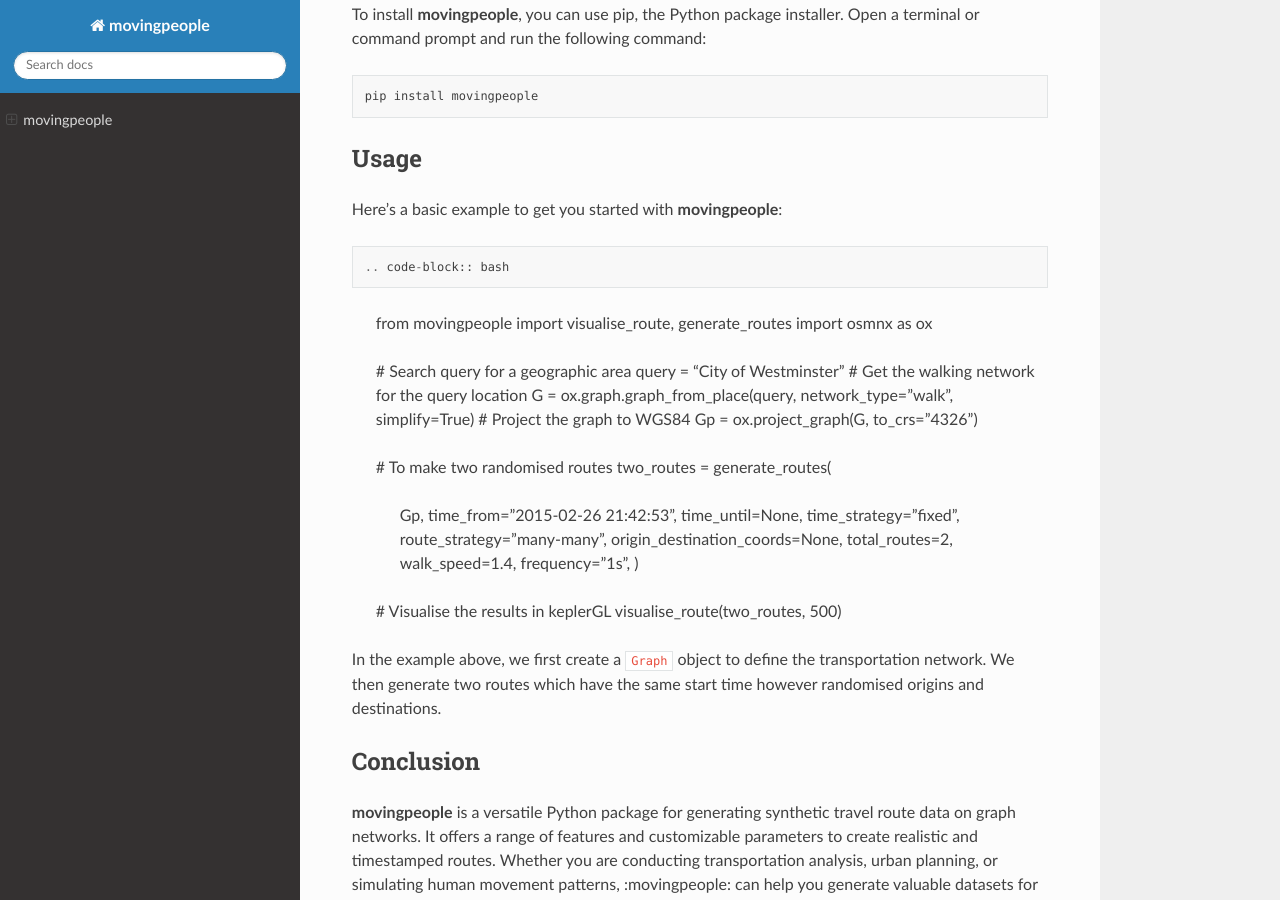
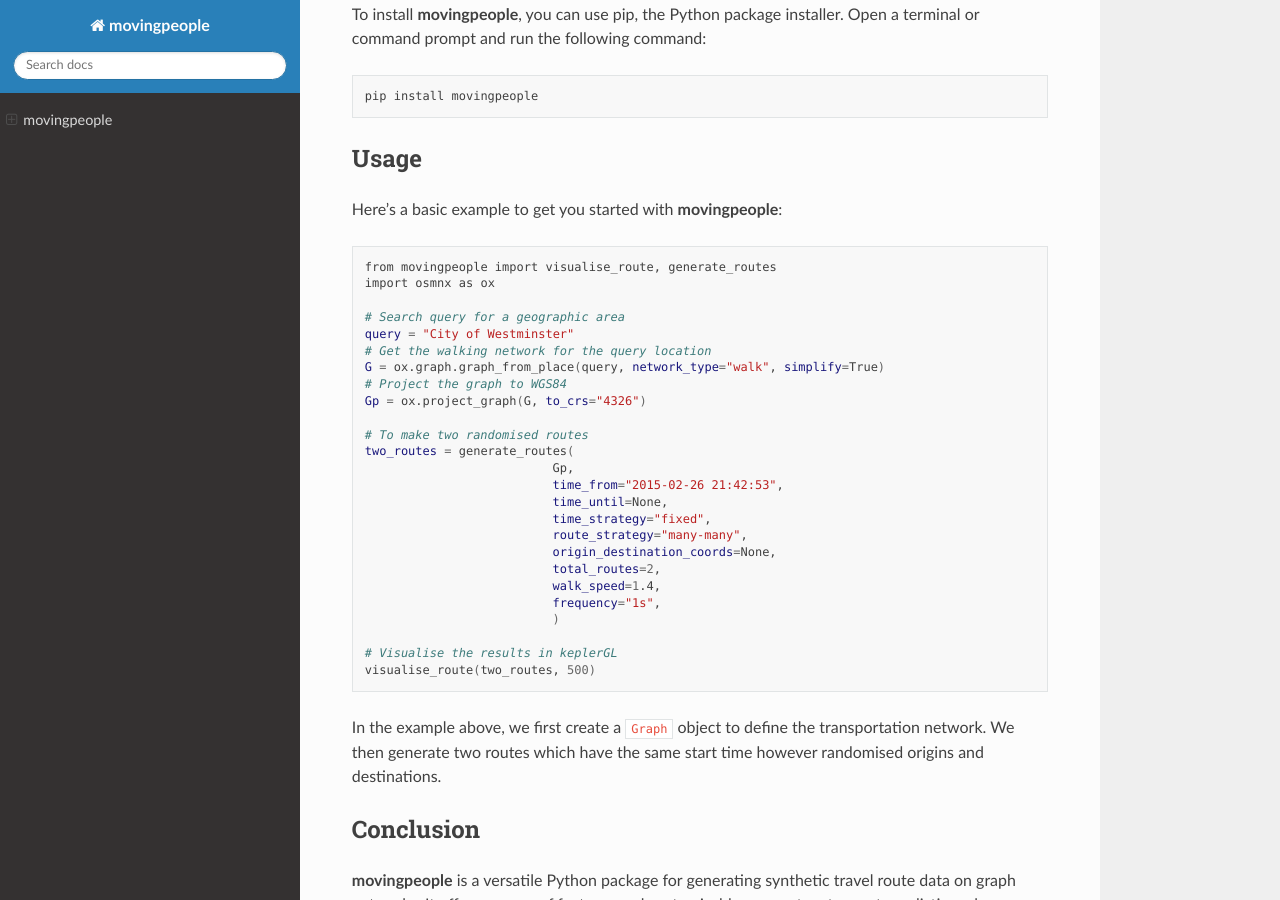
Before and after one commit to elz1582/movingpeople, a Sphinx documentation site: the page built from docs/index.rst, in a window 1280 px wide and 900 px high, scrolled down 677 px. Built offline with Sphinx 7.4.7 and the Read the Docs theme 2.0.0, drawn with Linux system fonts in a browser that asks for light colours.

Commit message:
Fixing documentation #3

```diff
--- a/docs/index.rst
+++ b/docs/index.rst
@@ -24,7 +24,7 @@
 Usage
 -----
 
-Here's a basic example to get you started with **movingpeople**::
+Here's a basic example to get you started with **movingpeople**:
 
 .. code-block:: bash
 
```
